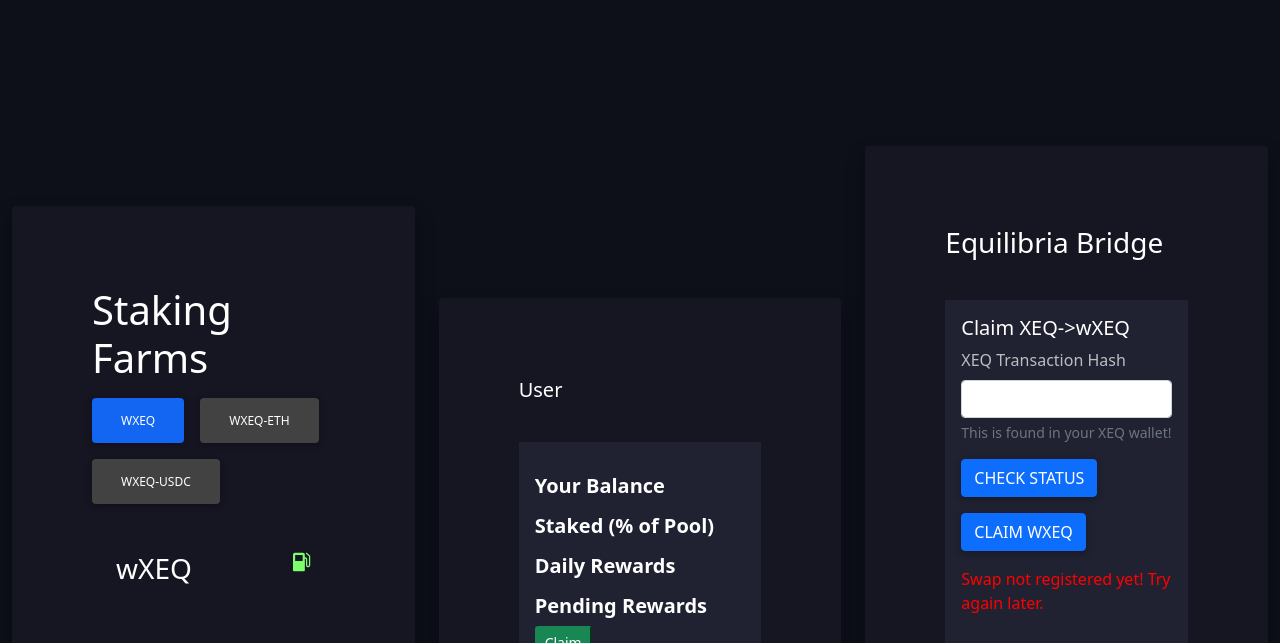
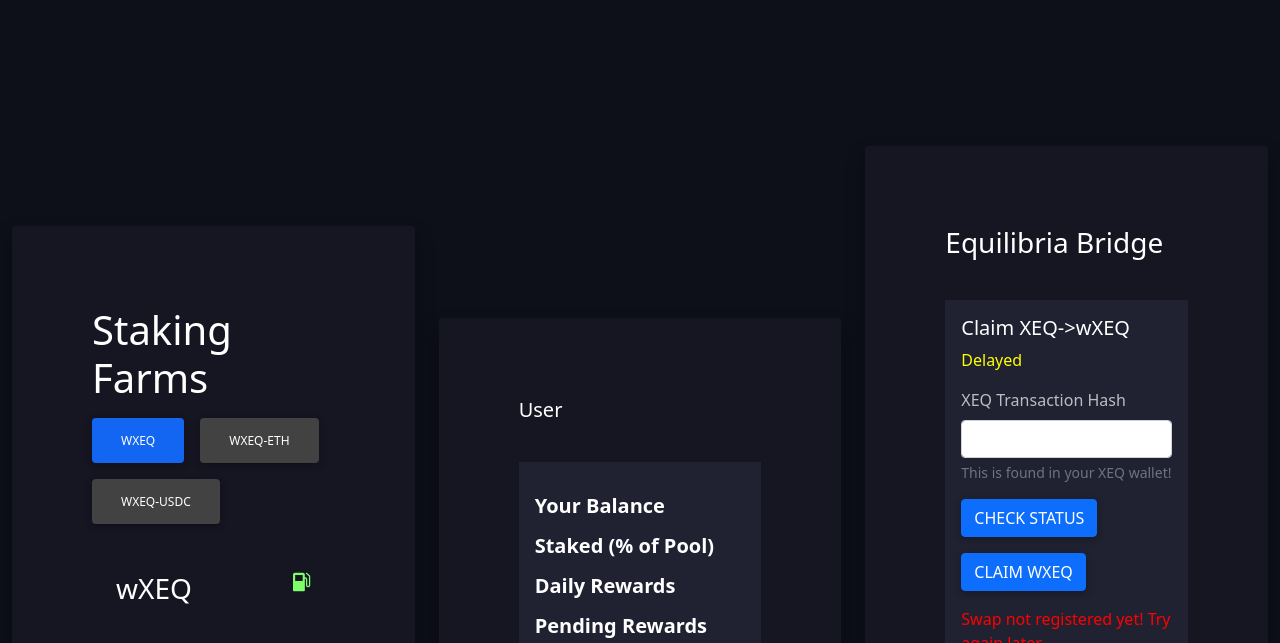
Before and after one commit to HarrisonHesslink/eth-equilibria-new, a website: page index.html in a window 1280 px wide. Shown: the part 110-753 px from the top of the page. Drawn offline with nearby package versions, Linux system fonts and the light colour scheme; a script that the page names is missing.

Commit message:
Update index.html

```diff
--- a/index.html
+++ b/index.html
@@ -258,6 +258,7 @@
           <div><h3>Equilibria Bridge</h3></div>
             <div class="card-body">
               <div><h5>Claim XEQ->wXEQ</h5></div>
+              <div><p style="color:yellow">Delayed</p></div>
               <label for="xeq_swap_transaction_hash" class="form-label">XEQ Transaction Hash</label>
               <input type="text" class="form-control" id="xeq_swap_transaction_hash">
               <div class="form-text">This is found in your XEQ wallet!</div>
```
